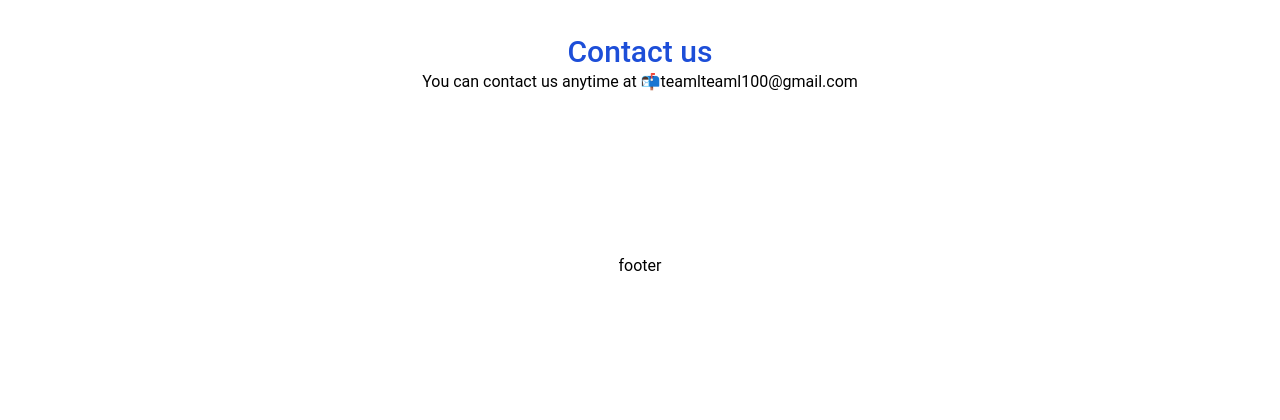
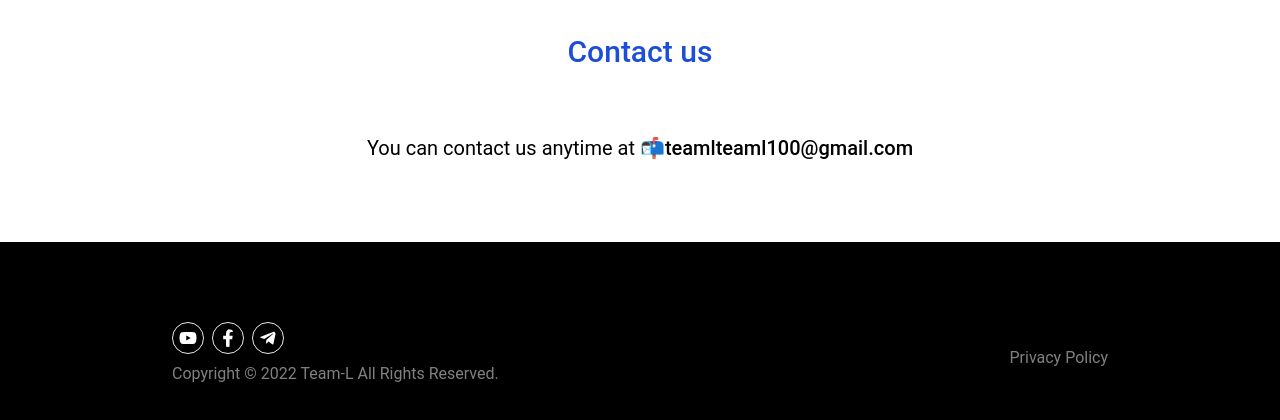
Before and after one commit to teamldeveloper/team-l, a React (Create React App) app: page / in a window 1280 px wide. Shown: the part 1698-2118 px from the top of the page. Before the commit the page ends 2056 px from the top, so only its background shows below. Built offline with nearby package versions, Linux system fonts and the light colour scheme.

Commit message:
create footer

```diff
--- a/src/components/ContactUs.jsx
+++ b/src/components/ContactUs.jsx
@@ -5,8 +5,9 @@ const ContactUs = () => {
   return (
     <div>
       <Title value="Contact us" />
-      <p>
-        You can contact us anytime at 📬<a>teamlteaml100@gmail.com</a>
+      <p className="pt-16 text-lg md:text-xl">
+        You can contact us anytime at 📬
+        <a className="font-medium" href="mailto:teamlteaml100@gmail.com">teamlteaml100@gmail.com</a>
       </p>
     </div>
   );
--- a/src/components/Footer.jsx
+++ b/src/components/Footer.jsx
@@ -1,8 +1,27 @@
 import SectionWrapper from "./SectionWrapper";
-
+import { FaFacebookF, FaTelegramPlane, FaYoutube } from "react-icons/fa";
 
 const Footer = () => {
-  return <div>footer</div>;
+  return (
+    <div className=" text-white/50 flex flex-col justify-center space-y-2 items-center md:flex-row md:justify-between ">
+      <div className="flex flex-col items-center md:items-start">
+        <SocialMedia />
+        <p className="pt-2">Copyright © 2022 Team-L All Rights Reserved.</p>
+      </div>
+      <a href="#">Privacy Policy</a>
+    </div>
+  );
 };
 
-export default SectionWrapper(Footer, "footer");
+const SocialMedia = () => {
+  const iconStyle = "h-8 w-8 border-[1px] rounded-full p-1.5 ";
+  return (
+    <div className="flex text-white items-center space-x-2">
+      <FaYoutube className={iconStyle} />
+      <FaFacebookF className={iconStyle} />
+      <FaTelegramPlane className={iconStyle} />
+    </div>
+  );
+};
+
+export default SectionWrapper(Footer, "footer", "bg-black");
```
